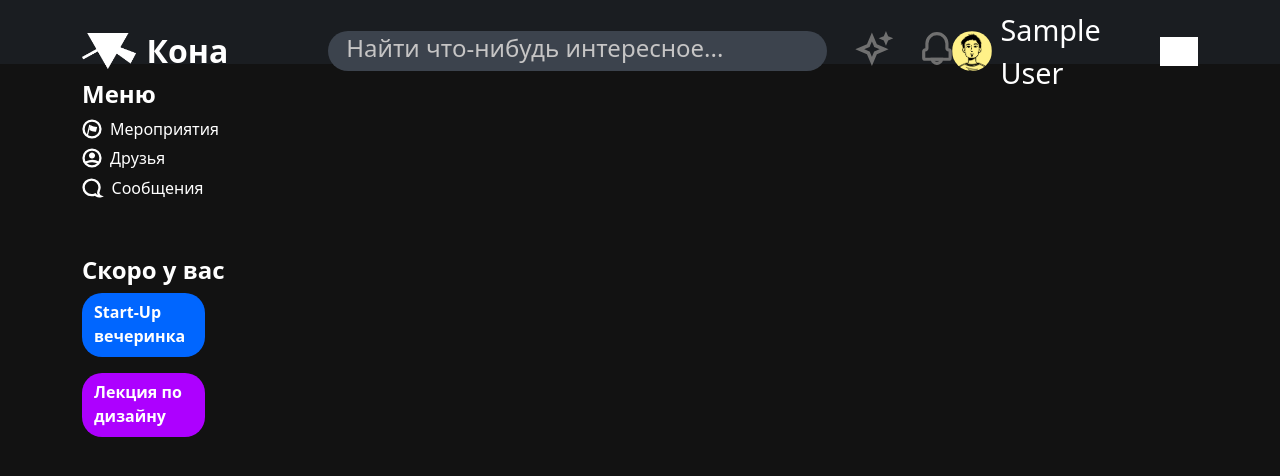
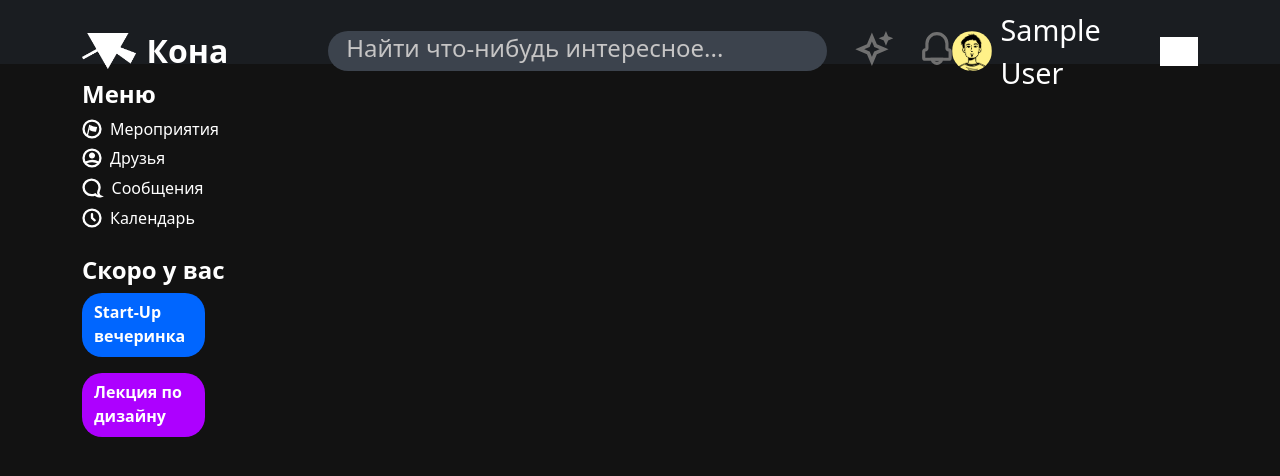
Before and after one commit to NikitaKolotushkin/Kona, a Flask app: page /calendar in a window 1280 px wide. Shown: the top 476 px of the page. Run offline with Flask 3, Linux system fonts and the light colour scheme; the visitor is signed in with stand-in values (Sample User, id 1); grey boxes are pictures that could not be loaded.

Commit message:
add: link to /calendar

```diff
--- a/app/templates/sidebar_left.html
+++ b/app/templates/sidebar_left.html
@@ -11,6 +11,9 @@
             <li>
                 <a href="{{ url_for('.messenger') }}"><img src="../static/img/message.svg" alt="">Сообщения</a>
             </li>
+            <li>
+                <a href="{{ url_for('.calendar') }}"><img src="../static/img/calendar.svg" alt="">Календарь</a>
+            </li>
         </ul>
     </div>
     <div class="sidebar_left__soon">
```
